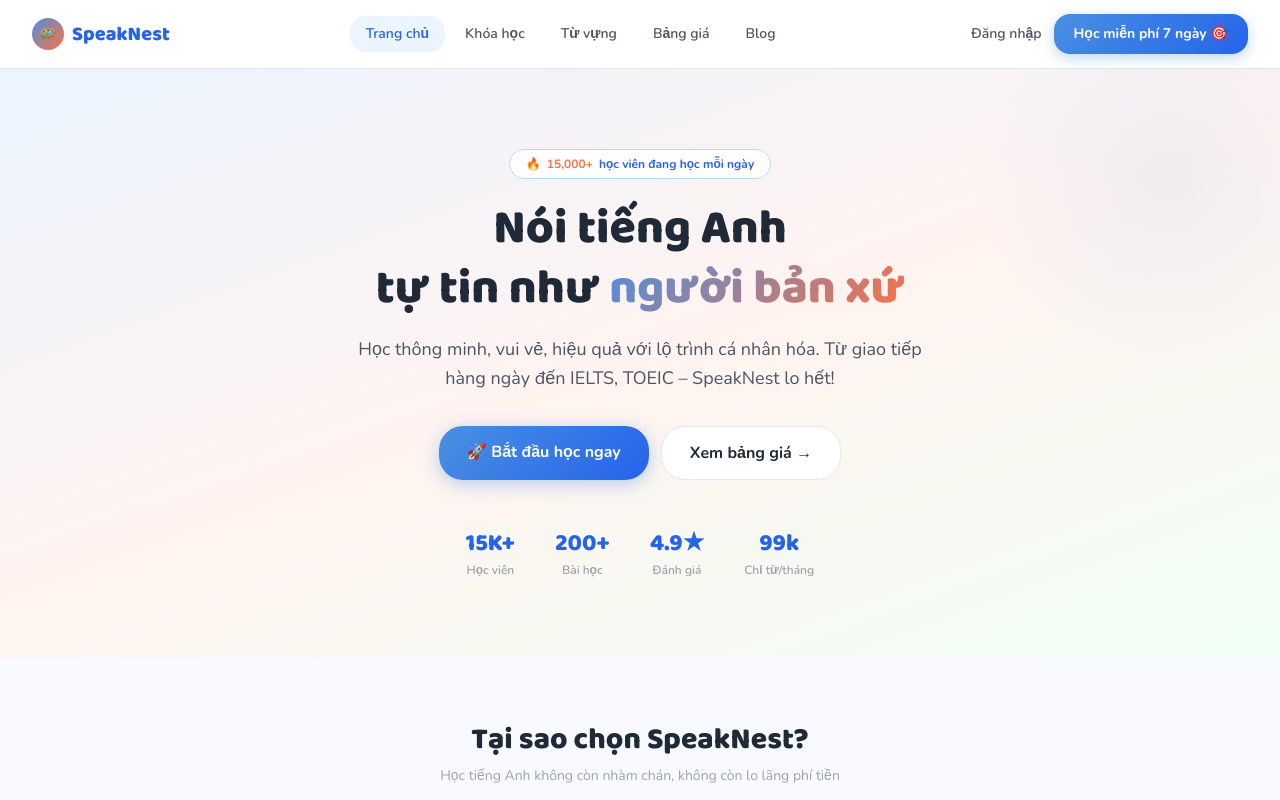
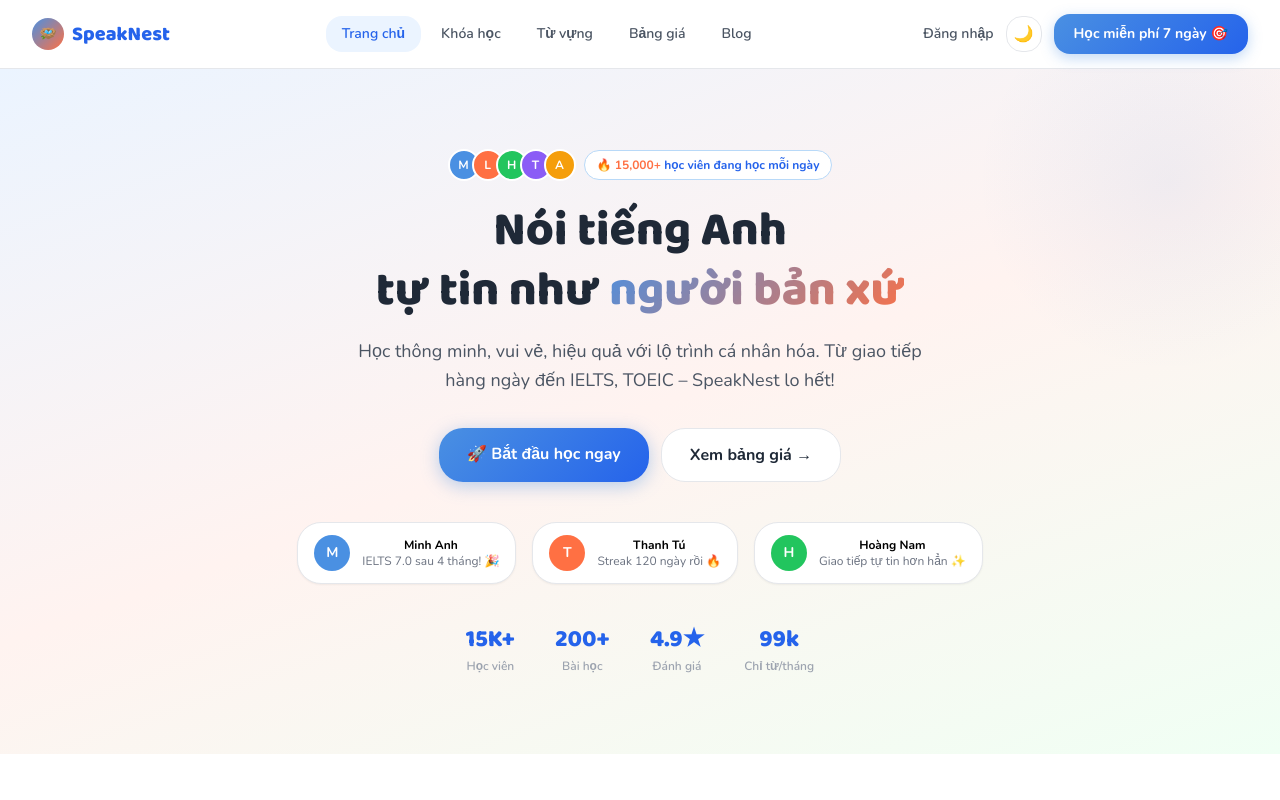
Before and after one commit to NguyeQuanHuy/speaknest, a Next.js app: page / in a window 1280 px wide. Shown: the top 800 px of the page. Built offline with nearby package versions, Linux system fonts and the light colour scheme; no server answers.

Commit message:
feat: dark mode toggle

```diff
--- a/app/layout.tsx
+++ b/app/layout.tsx
@@ -1,8 +1,8 @@
-// app/layout.tsx
 import type { Metadata } from "next";
 import { Nunito, Baloo_2 } from "next/font/google";
 import "./globals.css";
 import { Navbar } from "@/components/ui/Navbar";
+import { DarkModeProvider } from "@/components/ui/DarkModeProvider";
 
 const nunito = Nunito({
   subsets: ["latin", "vietnamese"],
@@ -18,27 +18,17 @@
 
 export const metadata: Metadata = {
   title: "SpeakNest – Học tiếng Anh cho người Việt",
-  description:
-    "Nền tảng học tiếng Anh hiện đại, thân thiện, hiệu quả – được thiết kế đặc biệt cho người Việt. Giao tiếp, IELTS, TOEIC, Business English.",
-  keywords: ["học tiếng Anh", "IELTS", "TOEIC", "giao tiếp tiếng Anh", "SpeakNest"],
-  openGraph: {
-    title: "SpeakNest – Học tiếng Anh cho người Việt",
-    description: "Học thông minh, vui vẻ, hiệu quả với lộ trình cá nhân hóa.",
-    type: "website",
-    locale: "vi_VN",
-  },
+  description: "Nền tảng học tiếng Anh hiện đại, thân thiện, hiệu quả – được thiết kế đặc biệt cho người Việt.",
 };
 
-export default function RootLayout({
-  children,
-}: {
-  children: React.ReactNode;
-}) {
+export default function RootLayout({ children }: { children: React.ReactNode }) {
   return (
     <html lang="vi" className={`${nunito.variable} ${baloo.variable}`}>
-      <body className="font-body bg-[#F8FAFF] text-gray-800 antialiased">
-        <Navbar />
-        <main>{children}</main>
+      <body className="font-body antialiased transition-colors duration-300">
+        <DarkModeProvider>
+          <Navbar />
+          <main>{children}</main>
+        </DarkModeProvider>
       </body>
     </html>
   );
--- a/components/home/Hero.tsx
+++ b/components/home/Hero.tsx
@@ -1,5 +1,4 @@
 "use client";
-// components/home/Hero.tsx
 import Link from "next/link";
 import { motion } from "framer-motion";
 
@@ -10,31 +9,51 @@
   { num: "99k", label: "Chỉ từ/tháng" },
 ];
 
+const AVATARS = [
+  { name: "Minh", color: "#4A90E2" },
+  { name: "Linh", color: "#FF7043" },
+  { name: "Huy", color: "#22C55E" },
+  { name: "Tú", color: "#8B5CF6" },
+  { name: "An", color: "#F59E0B" },
+];
+
 export function Hero() {
   return (
     <section
       className="relative overflow-hidden px-8 py-20 text-center"
       style={{ background: "linear-gradient(160deg, #EBF4FF 0%, #FFF3F0 50%, #F0FFF4 100%)" }}
     >
-      {/* Decorative blob */}
       <div className="pointer-events-none absolute -top-20 -right-20 w-96 h-96 rounded-full"
            style={{ background: "radial-gradient(circle, rgba(74,144,226,0.08) 0%, transparent 70%)" }} />
 
-      <motion.div
-        initial={{ opacity: 0, y: 30 }}
-        animate={{ opacity: 1, y: 0 }}
-        transition={{ duration: 0.6 }}
-      >
-        {/* Badge */}
-        <div className="inline-flex items-center gap-1.5 bg-white border border-sky-mid text-sky-dark px-4 py-1.5 rounded-full text-xs font-bold mb-5">
-          🔥 <span className="text-coral">15,000+</span> học viên đang học mỗi ngày
+      <motion.div initial={{ opacity: 0, y: 30 }} animate={{ opacity: 1, y: 0 }} transition={{ duration: 0.6 }}>
+
+        {/* Social proof avatars */}
+        <div className="flex items-center justify-center gap-2 mb-5">
+          <div className="flex -space-x-2">
+            {AVATARS.map((a) => (
+              <div key={a.name}
+                className="w-8 h-8 rounded-full border-2 border-white flex items-center justify-center text-white text-xs font-bold"
+                style={{ background: a.color }}>
+                {a.name[0]}
+              </div>
+            ))}
+          </div>
+          <div className="bg-white border border-sky-mid px-3 py-1.5 rounded-full text-xs font-bold text-sky-dark">
+            🔥 <span className="text-coral">15,000+</span> học viên đang học mỗi ngày
+          </div>
         </div>
 
         {/* Headline */}
         <h1 className="font-head text-5xl font-extrabold text-gray-800 leading-tight mb-4">
           Nói tiếng Anh<br />
           tự tin như{" "}
-          <span className="gradient-text">người bản xứ</span>
+          <span style={{
+            background: "linear-gradient(135deg, #4A90E2, #FF7043)",
+            WebkitBackgroundClip: "text",
+            WebkitTextFillColor: "transparent",
+            backgroundClip: "text"
+          }}>người bản xứ</span>
         </h1>
 
         <p className="text-gray-600 text-lg max-w-xl mx-auto mb-8 leading-relaxed">
@@ -42,28 +61,44 @@
           Từ giao tiếp hàng ngày đến IELTS, TOEIC – SpeakNest lo hết!
         </p>
 
-        {/* CTA buttons */}
-        <div className="flex gap-3 justify-center flex-wrap mb-12">
-          <Link
-            href="/courses"
+        {/* CTA */}
+        <div className="flex gap-3 justify-center flex-wrap mb-10">
+          <Link href="/courses"
             className="text-white font-bold px-7 py-3.5 rounded-2xl no-underline text-base transition-all hover:-translate-y-0.5"
-            style={{ background: "linear-gradient(135deg,#4A90E2,#2563EB)", boxShadow: "0 4px 18px rgba(74,144,226,0.4)" }}
-          >
+            style={{ background: "linear-gradient(135deg,#4A90E2,#2563EB)", boxShadow: "0 4px 18px rgba(74,144,226,0.4)" }}>
             🚀 Bắt đầu học ngay
           </Link>
-          <Link
-            href="/pricing"
-            className="bg-white text-gray-800 font-bold px-7 py-3.5 rounded-2xl no-underline text-base border border-gray-200 transition-all hover:border-sky hover:text-sky-dark"
-          >
+          <Link href="/pricing"
+            className="bg-white text-gray-800 font-bold px-7 py-3.5 rounded-2xl no-underline text-base border border-gray-200 transition-all hover:border-[#4A90E2] hover:text-[#2563EB]">
             Xem bảng giá →
           </Link>
+        </div>
+
+        {/* Student testimonial strip */}
+        <div className="flex items-center justify-center gap-4 flex-wrap mb-10">
+          {[
+            { avatar:"M", color:"#4A90E2", name:"Minh Anh", text:"IELTS 7.0 sau 4 tháng! 🎉" },
+            { avatar:"T", color:"#FF7043", name:"Thanh Tú", text:"Streak 120 ngày rồi 🔥" },
+            { avatar:"H", color:"#22C55E", name:"Hoàng Nam", text:"Giao tiếp tự tin hơn hẳn ✨" },
+          ].map((t) => (
+            <div key={t.name} className="bg-white rounded-2xl px-4 py-3 border border-gray-200 flex items-center gap-3 shadow-sm">
+              <div className="w-9 h-9 rounded-full flex items-center justify-center text-white font-bold text-sm flex-shrink-0"
+                style={{ background: t.color }}>
+                {t.avatar}
+              </div>
+              <div>
+                <div className="font-bold text-xs">{t.name}</div>
+                <div className="text-xs text-gray-500">{t.text}</div>
+              </div>
+            </div>
+          ))}
         </div>
 
         {/* Stats */}
         <div className="flex justify-center gap-10 flex-wrap">
           {STATS.map((s) => (
             <div key={s.label} className="text-center">
-              <div className="font-head text-2xl font-extrabold text-sky-dark">{s.num}</div>
+              <div className="font-head text-2xl font-extrabold text-[#2563EB]">{s.num}</div>
               <div className="text-xs text-gray-400 font-semibold mt-0.5">{s.label}</div>
             </div>
           ))}
--- /dev/null
+++ b/components/ui/DarkModeProvider.tsx
@@ -0,0 +1,30 @@
+"use client"
+import { createContext, useContext, useEffect, useState } from "react"
+
+const DarkModeContext = createContext({ dark: false, toggle: () => {} })
+
+export function DarkModeProvider({ children }: { children: React.ReactNode }) {
+  const [dark, setDark] = useState(false)
+
+  useEffect(() => {
+    const saved = localStorage.getItem("darkMode")
+    if (saved === "true") { setDark(true); document.documentElement.classList.add("dark") }
+  }, [])
+
+  const toggle = () => {
+    setDark(d => {
+      const next = !d
+      localStorage.setItem("darkMode", String(next))
+      document.documentElement.classList.toggle("dark", next)
+      return next
+    })
+  }
+
+  return (
+    <DarkModeContext.Provider value={{ dark, toggle }}>
+      {children}
+    </DarkModeContext.Provider>
+  )
+}
+
+export const useDarkMode = () => useContext(DarkModeContext)
--- a/components/ui/Navbar.tsx
+++ b/components/ui/Navbar.tsx
@@ -5,6 +5,7 @@
 import { useEffect, useState } from "react"
 import { createClient } from "@/lib/supabase"
 import { cn } from "@/lib/utils"
+import { useDarkMode } from "./DarkModeProvider"
 
 const NAV_LINKS = [
   { href: "/", label: "Trang chủ" },
@@ -16,6 +17,7 @@
 
 export function Navbar() {
   const pathname = usePathname()
+  const { dark, toggle } = useDarkMode()
   const router = useRouter()
   const supabase = createClient()
   const [user, setUser] = useState<any>(null)
@@ -79,6 +81,10 @@
             Đăng nhập
           </Link>
         )}
+        <button onClick={toggle}
+        className="w-9 h-9 rounded-xl flex items-center justify-center border border-gray-200 bg-white hover:bg-gray-50 cursor-pointer text-base transition-all">
+        {dark ? "☀️" : "🌙"}
+        </button>
         <Link href="/pricing"
           className="text-sm font-bold text-white px-5 py-2.5 rounded-xl no-underline transition-all hover:-translate-y-0.5"
           style={{ background: "linear-gradient(135deg, #4A90E2, #2563EB)", boxShadow: "0 4px 14px rgba(74,144,226,0.35)" }}>
```
